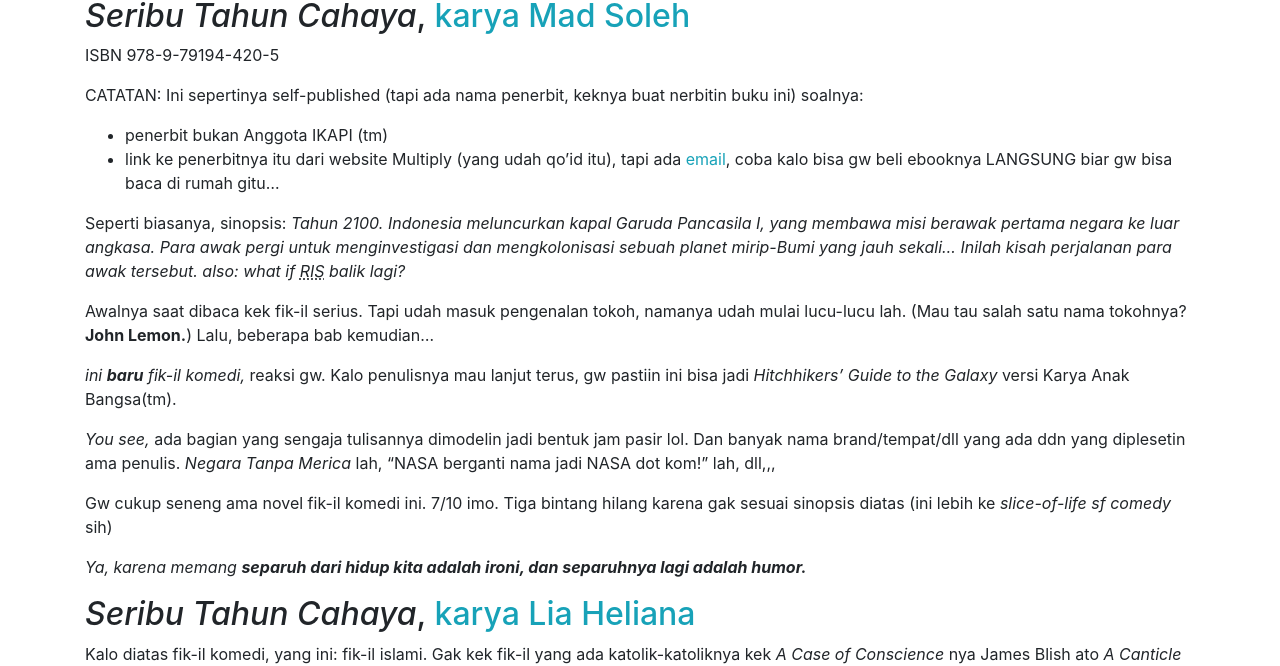
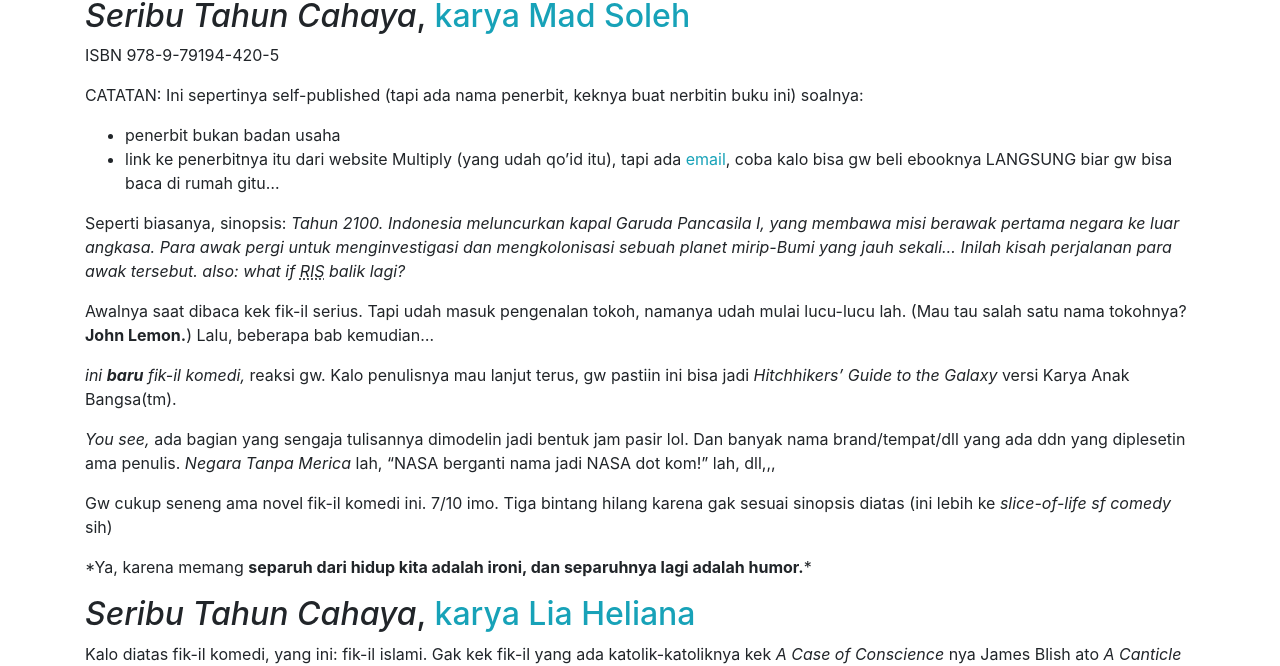
Before and after one commit to aa1874/aa1874site, a Jekyll site: the page built from _indosfid/2019-10-duabukujudulnyasama.md, in a window 1280 px wide and 900 px high. Shown: the part 149-815 px from the top of the window. Built offline with Jekyll 4.4.1, drawn with Linux system fonts in a browser that asks for light colours; nearby versions of some CDN libraries; some web fonts are replaced; a script that is not in the unit is left out.

Commit message:
Update Indonesian SF Musings “2019-10-duabukujudulnyasama”

```diff
--- a/_indosfid/2019-10-duabukujudulnyasama.md
+++ b/_indosfid/2019-10-duabukujudulnyasama.md
@@ -19,8 +19,8 @@
 
 CATATAN: Ini sepertinya self-published (tapi ada nama penerbit, keknya buat nerbitin buku ini) soalnya:
 
-- penerbit bukan Anggota IKAPI (tm)
-- link ke penerbitnya itu dari website Multiply (yang udah qo'id itu), tapi ada [email](mailto:seributahuncahaya@gmail.com), coba kalo bisa gw beli ebooknya LANGSUNG biar gw bisa baca di rumah gitu...
+* penerbit bukan badan usaha
+* link ke penerbitnya itu dari website Multiply (yang udah qo'id itu), tapi ada [email](mailto:seributahuncahaya@gmail.com), coba kalo bisa gw beli ebooknya LANGSUNG biar gw bisa baca di rumah gitu...
 
 Seperti biasanya, sinopsis: *Tahun 2100. Indonesia meluncurkan kapal Garuda Pancasila I, yang membawa misi berawak pertama negara ke luar angkasa. Para awak pergi untuk menginvestigasi dan mengkolonisasi sebuah planet mirip-Bumi yang jauh sekali... Inilah kisah perjalanan para awak tersebut. also: what if <abbr title="Republik Indonesia Serikat">RIS</abbr> balik lagi?*
 
@@ -32,22 +32,22 @@
 
 Gw cukup seneng ama novel fik-il komedi ini. 7/10 imo. Tiga bintang hilang karena gak sesuai sinopsis diatas (ini lebih ke *slice-of-life sf comedy* sih)
 
-> *Ya, karena memang **separuh dari hidup kita adalah ironi, dan separuhnya lagi adalah humor.***
+> \*Ya, karena memang **separuh dari hidup kita adalah ironi, dan separuhnya lagi adalah humor.***
 
 ## *Seribu Tahun Cahaya*, [karya Lia Heliana](https://www.goodreads.com/book/show/27316097-seribu-tahun-cahaya)
 
 Kalo diatas fik-il komedi, yang ini: fik-il islami. Gak kek fik-il yang ada katolik-katoliknya kek *A Case of Conscience* nya James Blish ato *A Canticle for Leibowitz* nya Walter Miller ("dwitunggal fik-il katolik"), gw *cringe* ama novel ini.
 
-- "ibu-ibu doyan nulis, aktif - kreatif - produktif"
-- **KAPTEN JAMES T. KIRK-NYA *STAR TREK* JADI TOKOH DISINI.** GIMANA GW GAK CRINGE?!!! (iirc ada disebut Kapten Kirk sebagai tokoh dalam nopel ini)
-- Ini penulisnya (yang notabene emak-emak (lahir 20 Des 1978)) keknya lagi nostalgila nonton star trek di layar kaca nasional ya. Udah Kirk masuk nopel ini sebagai tokoh, banyak adegan yang nyebut-nyebut Star Trek. weteep.
+* "ibu-ibu doyan nulis, aktif - kreatif - produktif"
+* **KAPTEN JAMES T. KIRK-NYA *STAR TREK* JADI TOKOH DISINI.** GIMANA GW GAK CRINGE?!!! (iirc ada disebut Kapten Kirk sebagai tokoh dalam nopel ini)
+* Ini penulisnya (yang notabene emak-emak (lahir 20 Des 1978)) keknya lagi nostalgila nonton star trek di layar kaca nasional ya. Udah Kirk masuk nopel ini sebagai tokoh, banyak adegan yang nyebut-nyebut Star Trek. weteep.
 
 > *Zee membayangkan begitu hebat imajinasi Gene Roddenberry, sang pencipta* Star Trek, *karena ia bisa membuat berbagai cerita menakjubkan tentang penjelajahan makhluk-makhluk cerdas dari berbagai galaksi dengan wahana federasi, dilengkapi berbagai teknologi fiktif masa depan.*<br>
 > *Sebagian teknologi khayalan dalam* Star Trek *banyak yang menjadi kenyataan saat ini, walaupun banyak juga khayalan yang terlalu liar sampai-sampai menjelajah jau ke balik cakrawala sains.*
 
-- **Ini itu kek fik-il siraman rohani.** Serius. Kan *Conscience* itu ceritanya kan pastor (apa uskup ya?) yang ketemu alien yang beradap tapi "kok gak percaya ama agama Kristen ya?" tapi ini mah emang siraman rohani dibungkus balutan fiksi ilmiah. Mending kalo nopel ini *Negeri 5 Menara* IN SPACE! baru gw baca.
-- Ini kan tentang kru multinasional, kok malah dikasih ceramah islam? Lu kira orang-orang non-Indonesia di nopel tsb agamanya Islam semua?!!
-- Katanya *Choose Your Own Adventure* tapi kok cuma dua titik pilihnya??
+* **Ini itu kek fik-il siraman rohani.** Serius. Kan *Conscience* itu ceritanya kan pastor (apa uskup ya?) yang ketemu alien yang beradap tapi "kok gak percaya ama agama Kristen ya?" tapi ini mah emang siraman rohani dibungkus balutan fiksi ilmiah. Mending kalo nopel ini *Negeri 5 Menara* IN SPACE! baru gw baca.
+* Ini kan tentang kru multinasional, kok malah dikasih ceramah islam? Lu kira orang-orang non-Indonesia di nopel tsb agamanya Islam semua?!!
+* Katanya *Choose Your Own Adventure* tapi kok cuma dua titik pilihnya??
 
 Udah lah, saat gw nulis artikel ini, Perpusnas mau tutup jadinya gw kasih rating novel yang ini: 3/10.
 
```
Also changed, not shown: other parts of _indosfid/2019-10-duabukujudulnyasama.md (+6 -6 lines).
